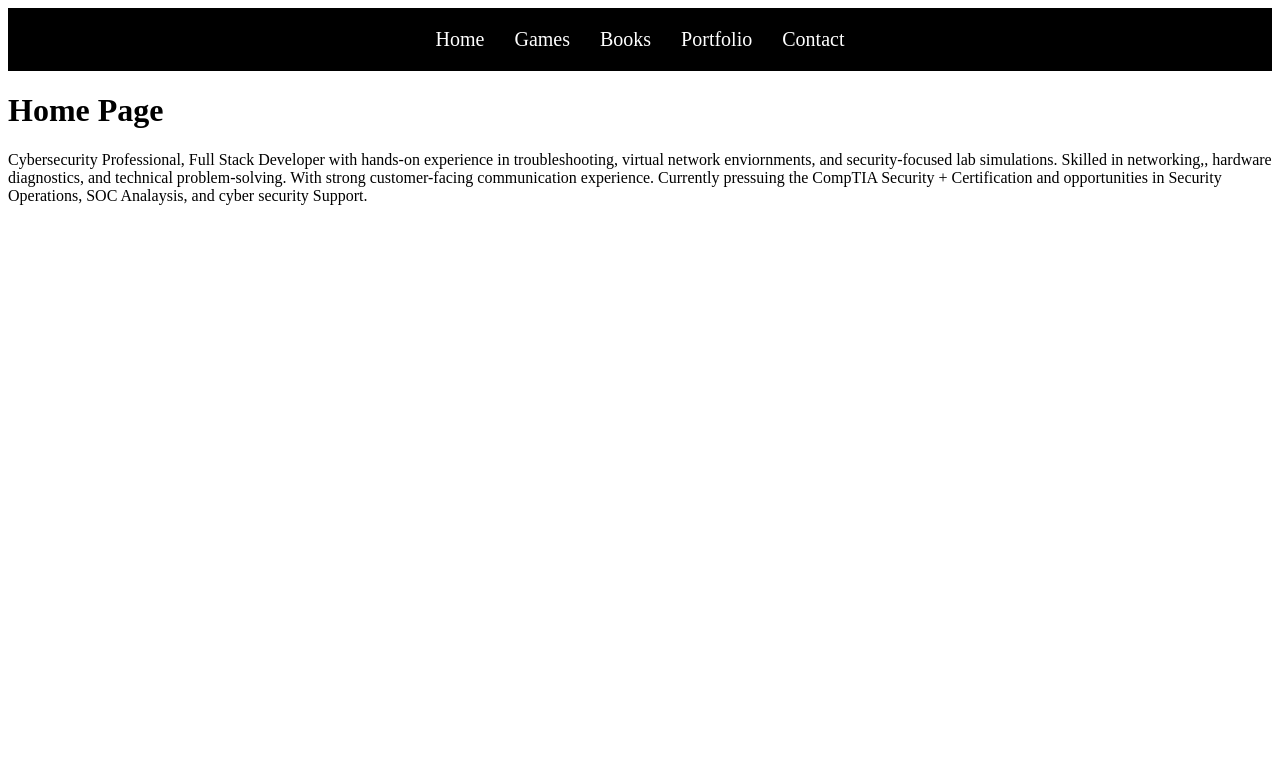
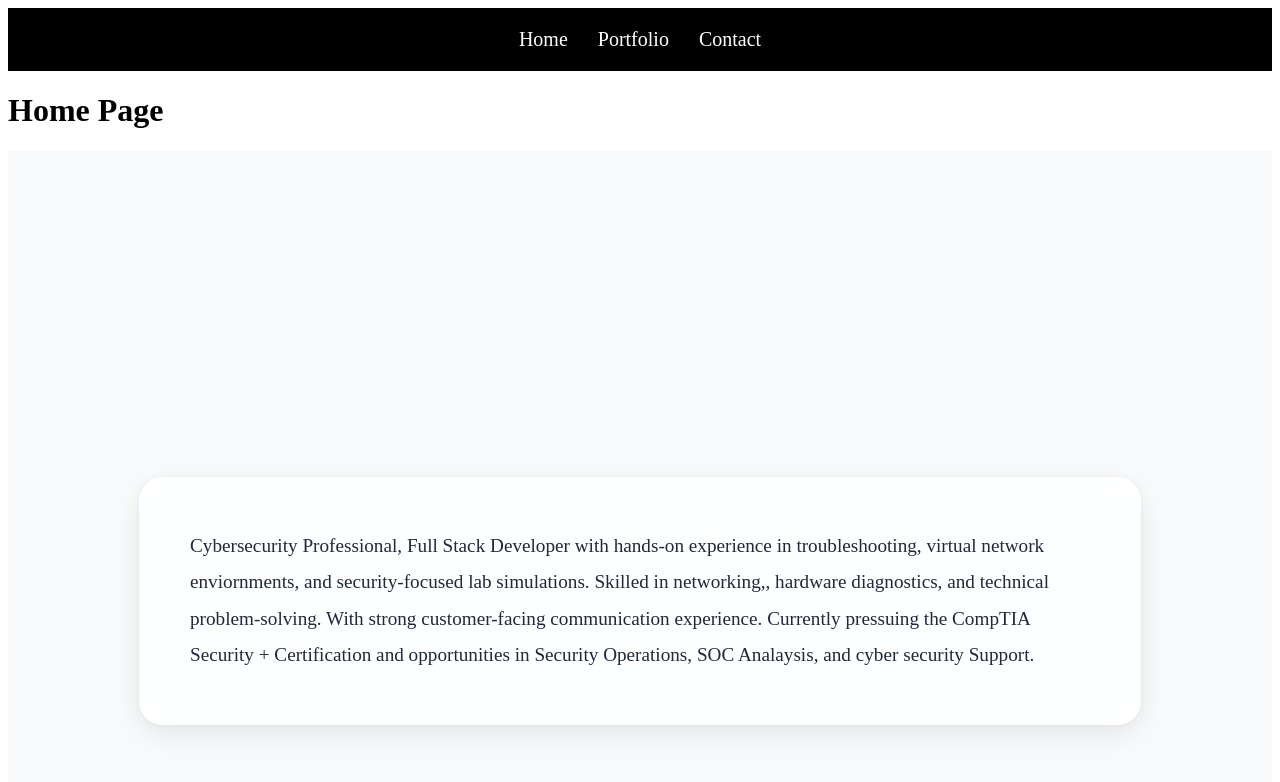
Before and after one commit to NashSigmon/PersonalWebsite, a React (Vite) app: page / in a window 1280 px wide. Shown: the top 782 px of the page. Built offline with nearby package versions, Linux system fonts and the light colour scheme.

Commit message:
Made The Home Page Fancier

```diff
--- a/src/App.jsx
+++ b/src/App.jsx
@@ -1,8 +1,6 @@
 import { BrowserRouter, Routes, Route } from "react-router-dom"
 
 import Home from "./pages/Home"
-import Games from "./pages/Games"
-import Books from "./pages/Books"
 import Portfolio from "./pages/Portfolio"
 import Contact from "./pages/Contact"
 import Navbar from "./Navbar"
@@ -13,8 +11,6 @@ function App() {
       <Navbar />
       <Routes>
         <Route path="/" element={<Home />} />
-        <Route path="/games" element={<Games />} />
-        <Route path="/books" element={<Books />} />
         <Route path="/portfolio" element={<Portfolio />} />
         <Route path="/contact" element={<Contact />} />
       </Routes>
--- a/src/Navbar.jsx
+++ b/src/Navbar.jsx
@@ -5,8 +5,6 @@ function Navbar() {
   return (
     <nav>
       <Link to="/">Home</Link>
-      <Link to="/games">Games</Link>
-      <Link to="/books">Books</Link>
       <Link to="/portfolio">Portfolio</Link>
       <Link to="/contact">Contact</Link>
     </nav>
--- a/src/pages/Books.jsx
+++ /dev/null
@@ -1,11 +0,0 @@
-function Books() {
-    return (
-        <div>
-            <h1>Books Page</h1>
-            <p>Upcoming Author with multiple books in the making.</p>
-
-        </div>
-    )
-}
-
-export default Books
--- a/src/pages/Contact.jsx
+++ b/src/pages/Contact.jsx
@@ -1,6 +1,10 @@
 function Contact() {
     return (
-        <h1>Contact Page</h1>
+        <div>
+            <h1>Contact Page</h1>
+            <p>sigmon.nash88@outlook.com</p>
+            <p>303-902-1023</p>
+        </div>
     )
 }
 
--- a/src/pages/Games.jsx
+++ /dev/null
@@ -1,14 +0,0 @@
-function Games() {
-    return (
-        <div>
-            <h1>Games Page</h1>
-            <p>Roblox Developer, with experience in game development, scripting, and user interface design.
-                Current Transfering into learning Unreal, and Unity
-                 </p>
-
-
-        </div>
-    )
-}
-
-export default Games
--- a/src/pages/Home.jsx
+++ b/src/pages/Home.jsx
@@ -1,3 +1,7 @@
+
+import "../styles/Home.css"
+
+
 function Home() {
     return (
         <div>
--- a/src/pages/Portfolio.jsx
+++ b/src/pages/Portfolio.jsx
@@ -2,13 +2,37 @@ function Portfolio() {
     return (
         <div>
             <h1>Portfolio Page</h1>
-              <section id="Portfolio1">
+            <section class="port_section" id="Portfolio1">
                 <h1>Building A Virtual Network</h1>
                 <p>Preformed network traffic analysis and security investigations using Wireshark,
                     and Nmap within a virtual SOC-style lab enviornment.
                 </p>
+            </section>
+            <section class="port_section" id="Portfolio2">
+                <h1>Production & DMZ Penetration Test</h1>
+                <p>Conducted a penetration test on production and web servers by identifying
+                    exploiting, and documenting vulnerabilities within a virtual network
+                    environment.
+                </p>
+                <ul>
+                    <li>Preformed Vulnerability Scanning using Nmap and diagnosed 4+ vulnerabilities
+                        across Production and web servers</li>
+                    <li>Exploited 2+ Vulnerabilities using Metasploit to gain root acess and validate
+                        security risks
+                    </li>
+                     <li>Established presistance via backdoor account creation and conducted password cracking using
+                        John The Ripper
+                    </li>
+                </ul>
+            </section>
+            <section class="port_section" id="Portfolio3">
+                <h1>Uncovering Suspicious Files from a Locked OS</h1>
+                <p>Penetrated a Windows computer, using Kali Linux. Uncovered
+                    and documented  three suspicious files, Hoot.txt, Hashbrowns.txt, and Hide.txt.
+                </p>
+            </section>
 
-            </section>
+
         </div>
     )
 }
--- /dev/null
+++ b/src/styles/Home.css
@@ -0,0 +1,30 @@
+#Home1 {
+  min-height: 100vh;
+  display: flex;
+  justify-content: center;
+  align-items: center;
+  padding: 50px;
+  background: #f8fafc;
+}
+
+#Home1 p {
+  max-width: 900px;
+  background: rgba(255, 255, 255, 0.85);
+  color: #1e293b;
+  font-size: 1.2rem;
+  line-height: 1.9;
+  padding: 50px;
+  border-radius: 24px;
+
+  /* Modern Glass Effect */
+  backdrop-filter: blur(12px);
+
+  /* Soft Shadow */
+  box-shadow:
+    0 10px 30px rgba(0,0,0,0.08),
+    0 1px 8px rgba(0,0,0,0.05);
+
+  border: 1px solid rgba(255,255,255,0.8);
+
+  transition: all 0.3s ease;
+}
```
